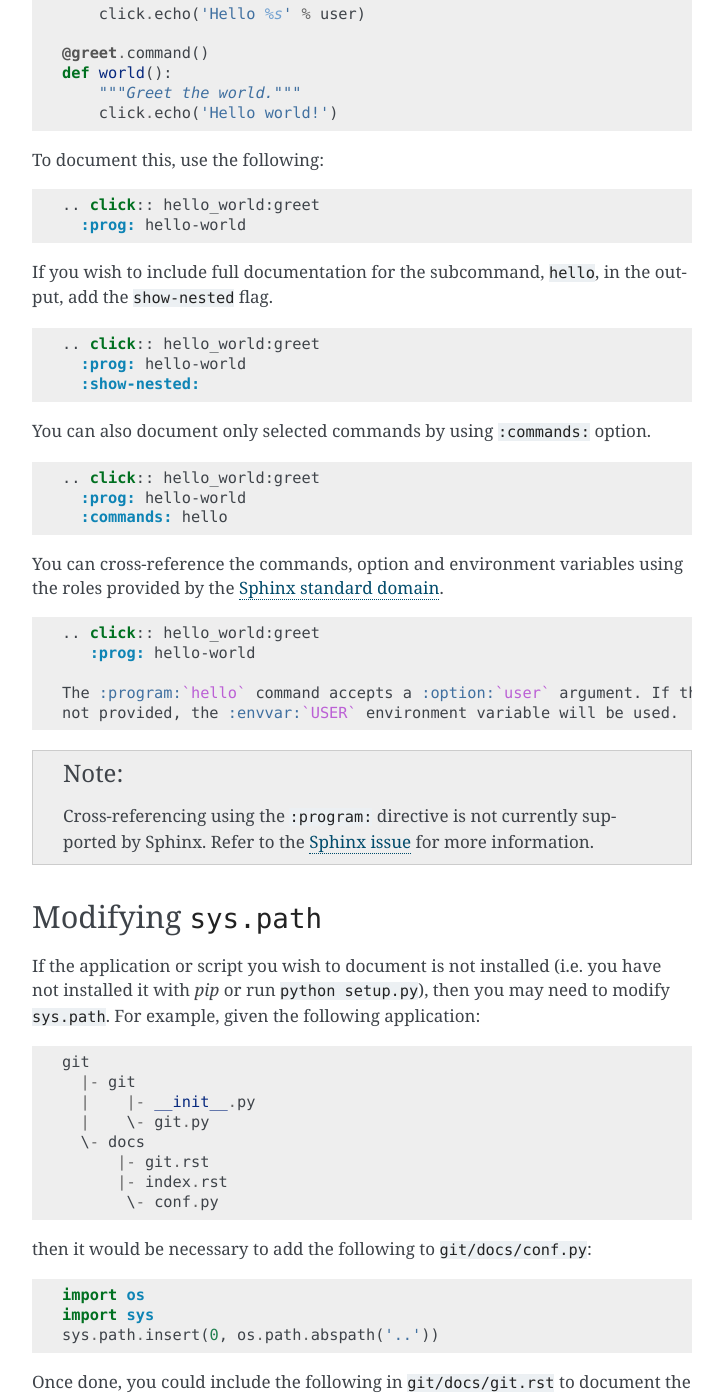
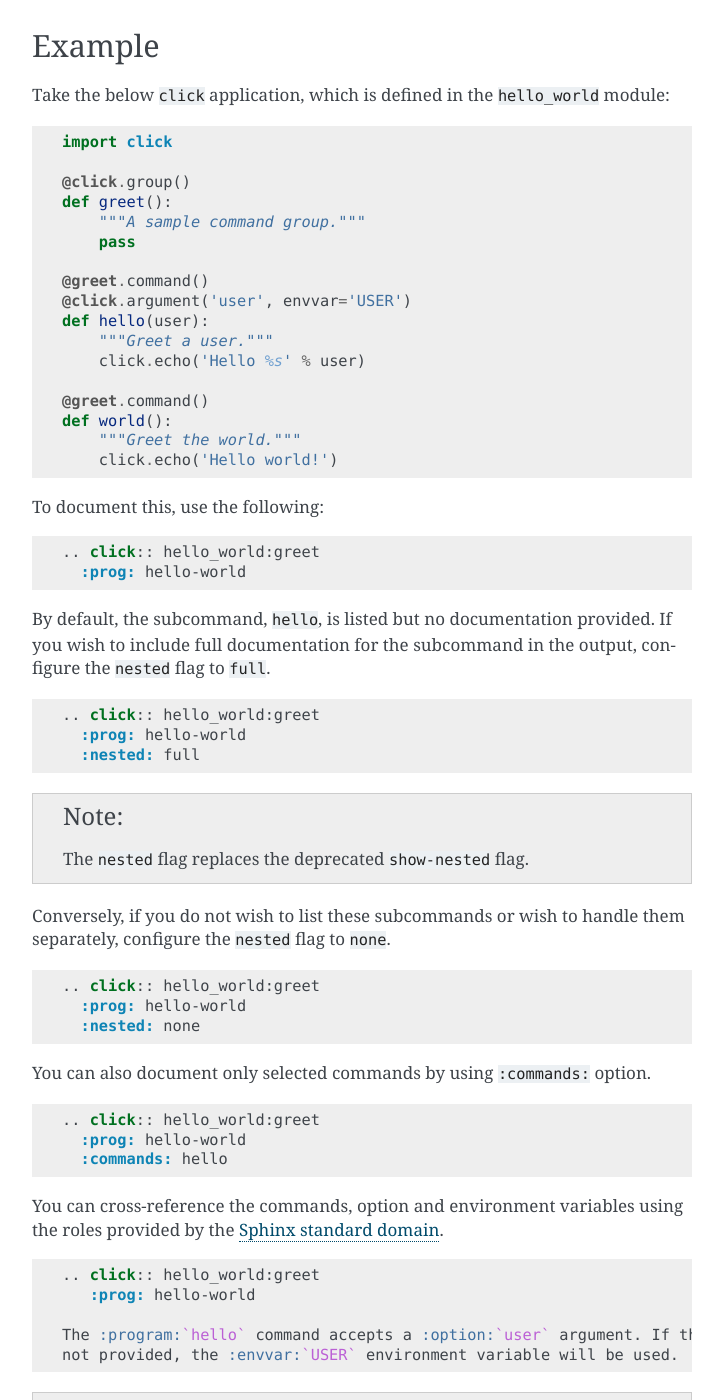
Before and after one commit to click-contrib/sphinx-click, a Sphinx documentation site: the page built from docs/usage.rst, in a window 1280 px wide and 1400 px high, scrolled down 1321 px. Shown: the whole window, without its empty margins (388-1111 px from the left). Built offline with Sphinx 7.4.7, drawn with Linux system fonts in a browser that asks for light colours; some of the changed text lies outside the part shown.

Commit message:
Make show-nested more granualar
I want to entirely hide commands (and render them elsewhere) because of
how my documentation is structured.

This change allows a more flexible show-nested, but retains
backwards-compatibility to avoid breaking any existing integrations.

Co-authored-by: Stephen Finucane <stephen@that.guru>

```diff
--- a/README.rst
+++ b/README.rst
@@ -53,7 +53,7 @@
 
    .. click:: module:parser
       :prog: hello-world
-      :show-nested:
+      :nested: full
 
 Detailed information on the various options available is provided in the
 `documentation <https://sphinx-click.readthedocs.io>`_.
--- a/docs/usage.rst
+++ b/docs/usage.rst
@@ -20,7 +20,7 @@
 
        .. click:: module:parser
           :prog: hello-world
-          :show-nested:
+          :nested: full
 
    The directive takes the import name of a *click* object as its sole
    argument. This should be a subclass of |click.core.BaseCommand|_, such as
@@ -35,11 +35,25 @@
 
    The following options are optional:
 
-   ``:show-nested:``
-     Enable full documentation for sub-commands.
+   ``:nested:``
+     Whether subcommands should also be shown. One of:
+
+     ``full``
+       List sub-commands with full documentation.
+
+    ``short``
+       List sub-commands with short documentation.
+
+    ``none``
+       Do not list sub-commands.
+
+     Defaults to ``short`` unless ``show-nested`` (deprecated) is set.
 
    ``:commands:``
      Document only listed commands.
+
+   ``:show-nested:``
+     This option is deprecated; use ``nested`` instead.
 
    The generated documentation includes anchors for the generated commands,
    their options and their environment variables using the `Sphinx standard
@@ -84,14 +98,28 @@
     .. click:: hello_world:greet
       :prog: hello-world
 
-If you wish to include full documentation for the subcommand, ``hello``, in the
-output, add the ``show-nested`` flag.
+By default, the subcommand, ``hello``, is listed but no documentation provided.
+If you wish to include full documentation for the subcommand in the output,
+configure the ``nested`` flag to ``full``.
 
 .. code-block:: rst
 
     .. click:: hello_world:greet
       :prog: hello-world
-      :show-nested:
+      :nested: full
+
+.. note::
+
+    The ``nested`` flag replaces the deprecated ``show-nested`` flag.
+
+Conversely, if you do not wish to list these subcommands or wish to handle them
+separately, configure the ``nested`` flag to ``none``.
+
+.. code-block:: rst
+
+    .. click:: hello_world:greet
+      :prog: hello-world
+      :nested: none
 
 You can also document only selected commands by using ``:commands:`` option.
 
@@ -123,7 +151,7 @@
 ----------------------
 
 If the application or script you wish to document is not installed (i.e. you
-have not installed it with `pip` or run ``python setup.py``), then you may need
+have not installed it with *pip* or run ``python setup.py``), then you may need
 to modify ``sys.path``. For example, given the following application::
 
     git
@@ -150,7 +178,7 @@
 
     .. click:: git.git:cli
        :prog: git
-       :show-nested:
+       :nested: full
 
 assuming the group or command in ``git.git`` is named ``cli``.
 
```
Also changed, not shown: 2 other files.
